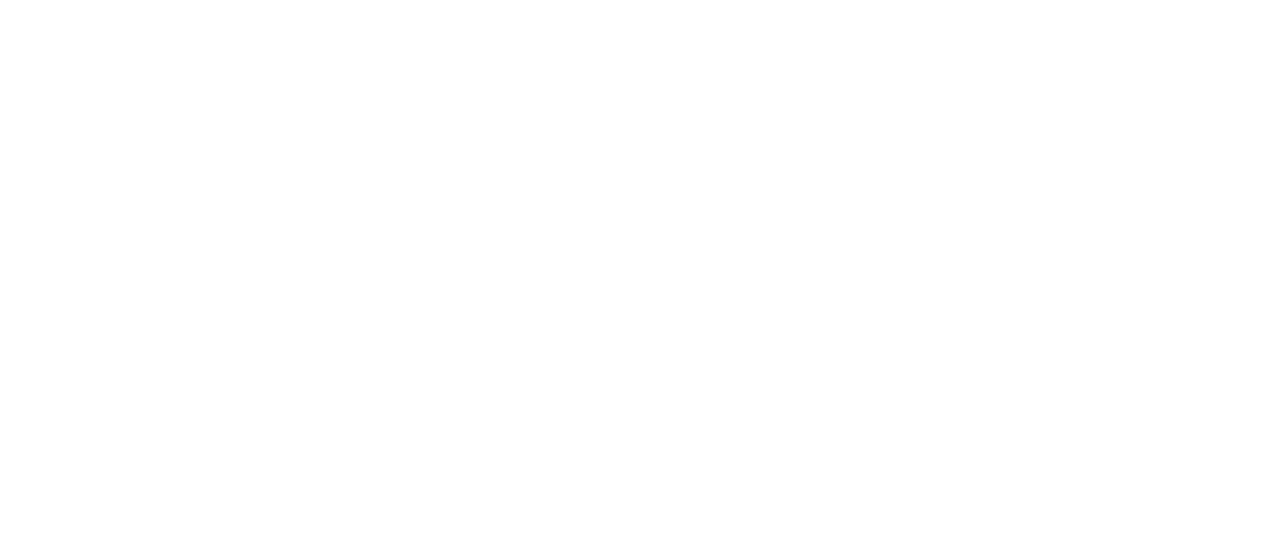
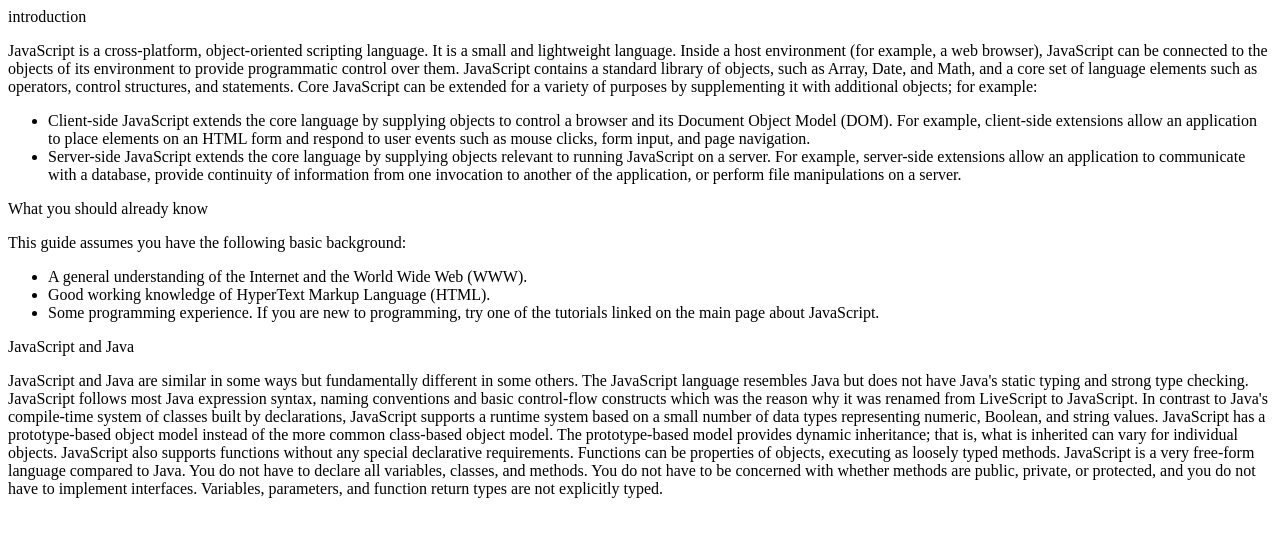
Before and after one commit to EvaFoundHerself/YousefJoao, a plain HTML site: page index.html in a window 1280 px wide. Drawn offline with Linux system fonts and the light colour scheme.

Commit message:
first 4 setps

```diff
--- a/index.html
+++ b/index.html
@@ -1,26 +1,89 @@
 <!DOCTYPE html>
 <html lang="en">
   <head>
-    <meta charset="UTF-8">
+    <meta charset="UTF-8" />
     <title>Fork Me! FCC: Test Suite Template</title>
-    <link rel="stylesheet" href="css/style.css">
+    <link rel="stylesheet" href="css/style.css" />
   </head>
 
   <body>
     <script src="https://cdn.freecodecamp.org/testable-projects-fcc/v1/bundle.js"></script>
 
-    <!--
+    <main id="main-doc">
+      <section class="main-section">
+        <header id="introduction">introduction</header>
+        <p>
+          JavaScript is a cross-platform, object-oriented scripting language. It
+          is a small and lightweight language. Inside a host environment (for
+          example, a web browser), JavaScript can be connected to the objects of
+          its environment to provide programmatic control over them. JavaScript
+          contains a standard library of objects, such as Array, Date, and Math,
+          and a core set of language elements such as operators, control
+          structures, and statements. Core JavaScript can be extended for a
+          variety of purposes by supplementing it with additional objects; for
+          example:
+        </p>
+        <ul>
+          <li>
+            Client-side JavaScript extends the core language by supplying
+            objects to control a browser and its Document Object Model (DOM).
+            For example, client-side extensions allow an application to place
+            elements on an HTML form and respond to user events such as mouse
+            clicks, form input, and page navigation.
+          </li>
+          <li>
+            Server-side JavaScript extends the core language by supplying
+            objects relevant to running JavaScript on a server. For example,
+            server-side extensions allow an application to communicate with a
+            database, provide continuity of information from one invocation to
+            another of the application, or perform file manipulations on a
+            server.
+          </li>
+        </ul>
+      </section>
 
-    Hello Camper!
+      <section class="main-section">
+        <header id="what_you_should_know">What you should already know</header>
+        <p>This guide assumes you have the following basic background:</p>
+        <ul>
+          <li>
+            A general understanding of the Internet and the World Wide Web
+            (WWW).
+          </li>
+          <li>Good working knowledge of HyperText Markup Language (HTML).</li>
+          <li>
+            Some programming experience. If you are new to programming, try one
+            of the tutorials linked on the main page about JavaScript.
+          </li>
+        </ul>
+      </section>
 
-    For now, the test suite only works in Chrome!
-    Please read the README below in the JS Editor before beginning.
-    Feel free to delete this message once you have read it.
-    Good luck and Happy Coding!
+      <section class="main-section">
+        <header id="javascript_and_java">JavaScript and Java</header>
+        <p>
+          JavaScript and Java are similar in some ways but fundamentally
+          different in some others. The JavaScript language resembles Java but
+          does not have Java's static typing and strong type checking.
+          JavaScript follows most Java expression syntax, naming conventions and
+          basic control-flow constructs which was the reason why it was renamed
+          from LiveScript to JavaScript. In contrast to Java's compile-time
+          system of classes built by declarations, JavaScript supports a runtime
+          system based on a small number of data types representing numeric,
+          Boolean, and string values. JavaScript has a prototype-based object
+          model instead of the more common class-based object model. The
+          prototype-based model provides dynamic inheritance; that is, what is
+          inherited can vary for individual objects. JavaScript also supports
+          functions without any special declarative requirements. Functions can
+          be properties of objects, executing as loosely typed methods.
+          JavaScript is a very free-form language compared to Java. You do not
+          have to declare all variables, classes, and methods. You do not have
+          to be concerned with whether methods are public, private, or
+          protected, and you do not have to implement interfaces. Variables,
+          parameters, and function return types are not explicitly typed.
+        </p>
+      </section>
+    </main>
 
-    - The freeCodeCamp Team
-
-    -->
-    <script  src="js/index.js"></script>
+    <script src="js/index.js"></script>
   </body>
 </html>
```
